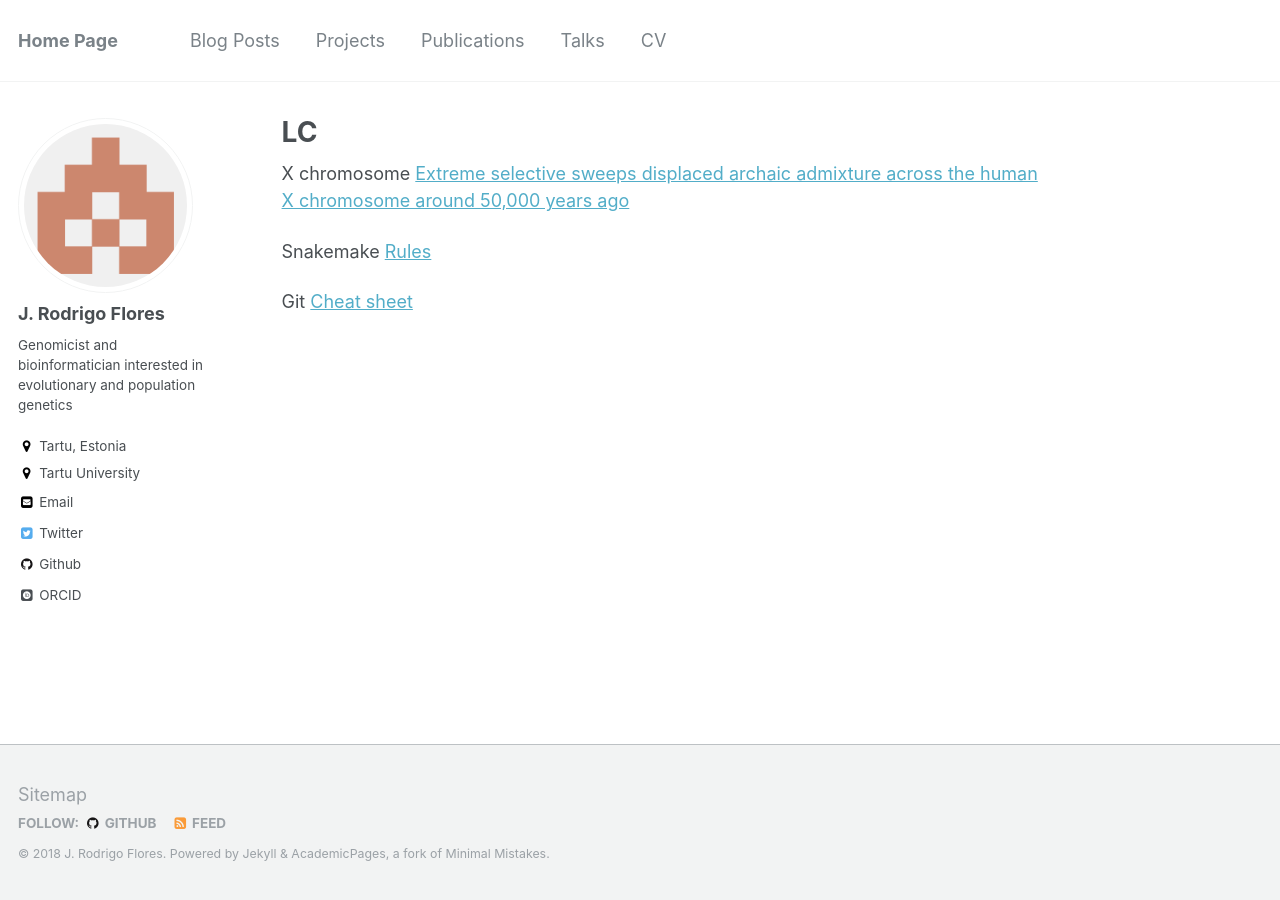
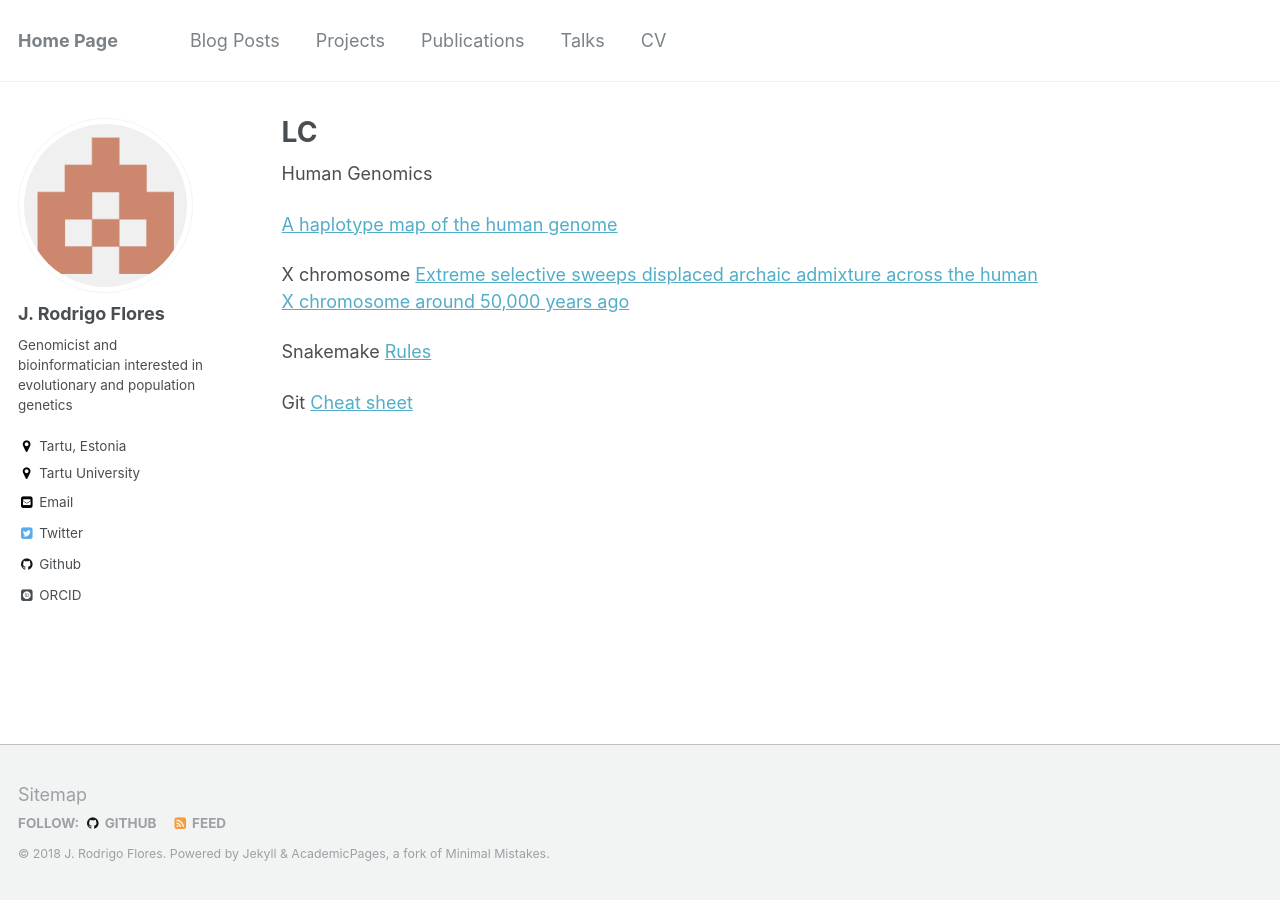
Before and after one commit to JRodrigoF/JRodrigoFlores.github.io, a Jekyll site: the page built from lc.md, in a window 1280 px wide. Built offline with Jekyll 4.4.1, drawn with Linux system fonts in a browser that asks for light colours; some web fonts are replaced.

Commit message:
Update lc.md

```diff
--- a/lc.md
+++ b/lc.md
@@ -3,6 +3,10 @@ title: "LC"
 excerpt: " "
 collection: lc
 ---
+
+Human Genomics
+
+[A haplotype map of the human genome](https://www.nature.com/articles/nature04226#s1)
 
 X chromosome
 [Extreme selective sweeps displaced archaic admixture across the human X chromosome around 50,000 years ago](https://www.biorxiv.org/content/biorxiv/early/2018/12/23/503995.full.pdf)
```
